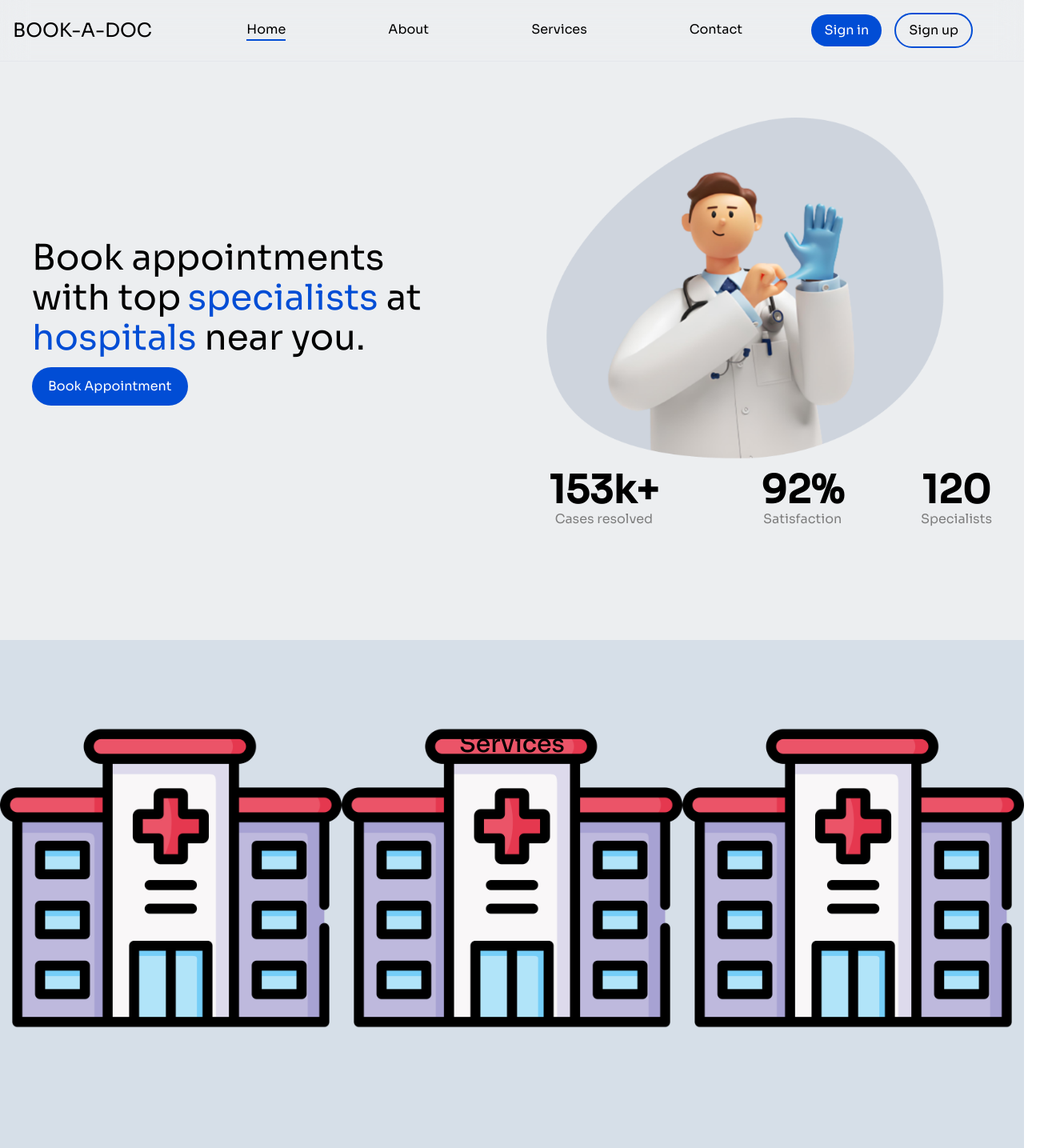
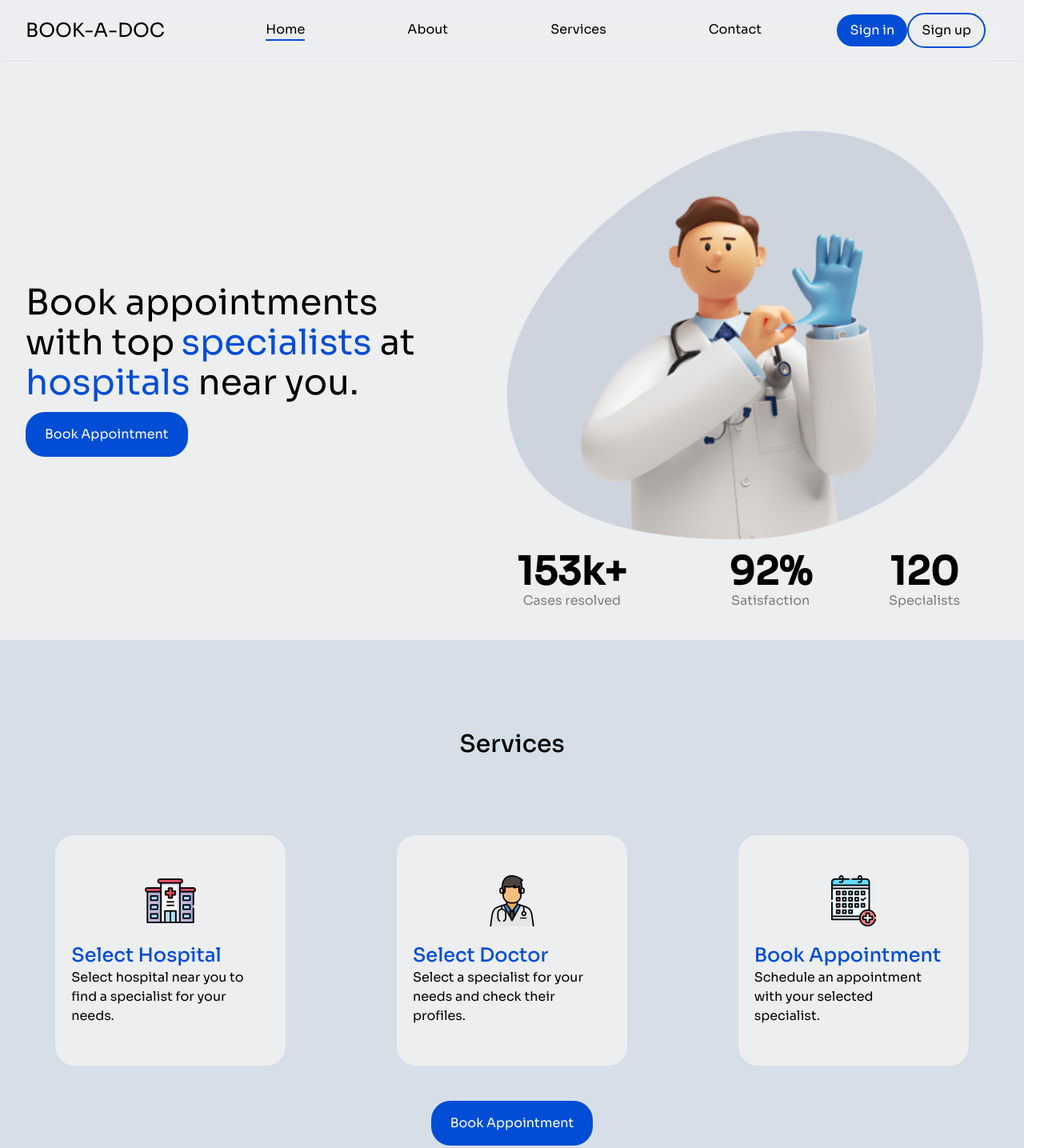
Before and after one commit to kiisidev/BOOK-A-DOC, a React (Vite) app: page / in a window 1280 px wide. Shown: the top 1435 px of the page at 80% size, 1320 px wide, since content can reach past the window. Built offline with nearby package versions, Linux system fonts and the light colour scheme.

Commit message:
done with the service component

```diff
--- a/src/Home.jsx
+++ b/src/Home.jsx
@@ -1,10 +1,12 @@
-import About from "./components/Services";
+import Services from "./components/Services";
 import Header from "./components/Header";
+import About from "./components/About";
 
 const Home = () => {
   return (
     <>
       <Header />
+      <Services />
       <About />
     </>
   );
--- /dev/null
+++ b/src/components/About.jsx
@@ -0,0 +1,9 @@
+export default function About() {
+  return (
+    <section className="h-[100vh] bg-midWhite">
+      <h3 className="text-center relative top-16 pt-12 text-3xl font-medium ">
+        About
+      </h3>
+    </section>
+  );
+}
--- a/src/components/Header.jsx
+++ b/src/components/Header.jsx
@@ -6,20 +6,19 @@ export default function Header() {
   return (
     <header className=" lg:w-full lg:h-[100vh]  bg-midWhite">
       <Navbar />
-      <div className="relative lg:left-10 lg:right-10 ">
-        <section className="lg:flex lg:justify-between lg:items-center pt-36 ">
-          <div>
+      <section className="lg:flex lg:justify-between lg:items-center pt-40 ">
+        <div className="pl-8">
           <p className="lg:text-[44px] leading-[50px] font-[400]">
             Book appointments <br></br>with top
             <span className="text-hint pl-2">specialists</span> at<br></br>
             <span className="text-hint"> hospitals</span> near you.
           </p>
-            <button className="bg-hint px-5 py-3 rounded-3xl mt-3 text-white ">
+          <button className="bg-hint px-6 py-4 rounded-3xl mt-3 text-white ">
             Book Appointment
           </button>
         </div>
         <div className="flex flex-col items-center">
-            <img src={hero} alt="Doctor" className="lg:w-[500px] mr-20" />
+          <img src={hero} alt="Doctor" className="lg:w-[600px]" />
           <div className="flex text-center pr-20 pt-3">
             {stats.map((stat) => (
               <span
@@ -33,7 +32,6 @@ export default function Header() {
           </div>
         </div>
       </section>
-      </div>
     </header>
   );
 }
--- a/src/components/Navbar.jsx
+++ b/src/components/Navbar.jsx
@@ -2,7 +2,7 @@ import React from "react";
 
 export default function Navbar() {
   return (
-    <nav className=" lg:flex lg:justify-between lg:items-center fixed lg:w-full lg:bg-transparent backdrop-blur-lg border-b-[1px] border-b-white-300 z-50 p-4  ">
+    <nav className=" lg:flex lg:justify-between lg:items-center fixed lg:w-full lg:bg-transparent backdrop-blur-lg border-b-[1px] border-b-white-300 z-50 p-4 pl-8 ">
       <h2 className="text-2xl">BOOK-A-DOC</h2>
       <ul className="lg:flex ">
         <li className="mx-16 border-b-2 border-hint">Home</li>
@@ -11,10 +11,10 @@ export default function Navbar() {
         <li className="mx-16">Contact</li>
       </ul>
       <div className="relative lg:right-8">
-        <button className="bg-hint  mr-4 px-4 py-2 rounded-3xl text-primary">
+        <button className="bg-hint px-4 py-2 rounded-3xl text-primary">
           Sign in
         </button>
-        <button className="bg-transparent border-2 border-hint mr-4 px-4 py-2 rounded-3xl">
+        <button className="bg-transparent border-2 border-hint px-4 py-2 rounded-3xl">
           Sign up
         </button>
       </div>
--- a/src/components/Services.jsx
+++ b/src/components/Services.jsx
@@ -1,18 +1,37 @@
-import React from "react";
 import { processes } from "./data";
 export default function Services() {
   return (
-    <section className="h-[100vh] bg-midAsh">
+    <section className=" h-[100vh] w-full relative bg-midAsh">
       <h3 className="text-center relative top-16 pt-12 text-3xl font-medium ">
         Services
       </h3>
-      <div className="flex">
-        {processes.map((process) => (
-          <div key={process.num}>
-            <img src={process.icon} alt="hospital" />
-
-          </div>
-        ))}
+      <div className="relative top-40">
+        <div className="flex justify-around ">
+          {processes.map((process) => (
+            <div key={process.num}>
+              <div className="w-72 h-72 rounded-3xl bg-midWhite flex flex-col justify-center">
+                <div className=" flex justify-center">
+                  <img
+                    src={process.icon}
+                    alt="hospital"
+                    className="h-16 w-16"
+                  />
+                </div>
+                <div className="pl-5 pt-5">
+                  <h3 className="text-hint text-2xl font-medium">
+                    {process.title}
+                  </h3>
+                  <p className="max-w-[230px]">{process.description}</p>
+                </div>
+              </div>
+            </div>
+          ))}
+        </div>
+        <div className="text-center mt-8">
+          <button className="bg-hint px-6 py-4 rounded-3xl mt-3 text-white ">
+            Book Appointment
+          </button>
+        </div>
       </div>
     </section>
   );
--- a/src/components/data/index.js
+++ b/src/components/data/index.js
@@ -1,50 +1,44 @@
-import hospital from "../../assets/hospital.png"
+import hospital from "../../assets/hospital.png";
+import doc from "../../assets/doc.png";
+import book from "../../assets/Schedule.png";
 
 export const stats = [
   {
-        value:"153k+",
-        title:"Cases resolved",
-        num: 1
-
+    value: "153k+",
+    title: "Cases resolved",
+    num: 1,
   },
   {
-        value:"92%",
-        title:"Satisfaction",
-        num: 2
-
-
+    value: "92%",
+    title: "Satisfaction",
+    num: 2,
   },
   {
-        value:"120",
-        title:"Specialists",
-        num: 3
-
-
-    }
-
-]
+    value: "120",
+    title: "Specialists",
+    num: 3,
+  },
+];
 
 export const processes = [
   {
     title: "Select Hospital",
-        description: "Select hospital near you to find a specialist for your needs.",
+    description:
+      "Select hospital near you to find a specialist for your needs.",
     icon: hospital,
-        num: 1
-
+    num: 1,
   },
   {
     title: "Select Doctor",
     description: "Select a specialist for your needs and check their profiles.",
-        icon: hospital,
-        num: 2
-
+    icon: doc,
+    num: 2,
   },
   {
     title: "Book Appointment",
-        description: "Schedule an appointment with your selected specialist who can provide a solution to your health needs.",
-        icon: hospital,
-        num: 3
-
-    }
-
-]
+    description:
+      "Schedule an appointment with your selected specialist.",
+    icon: book,
+    num: 3,
+  },
+];
--- a/src/index.css
+++ b/src/index.css
@@ -8,9 +8,7 @@ html{
     scroll-behavior: smooth;
 
 }
-body{
-  overflow-x: hidden;
-}
+/*  */
 
 *{
     padding: 0;
```
Lines whose indentation alone changed are shown as unchanged.
